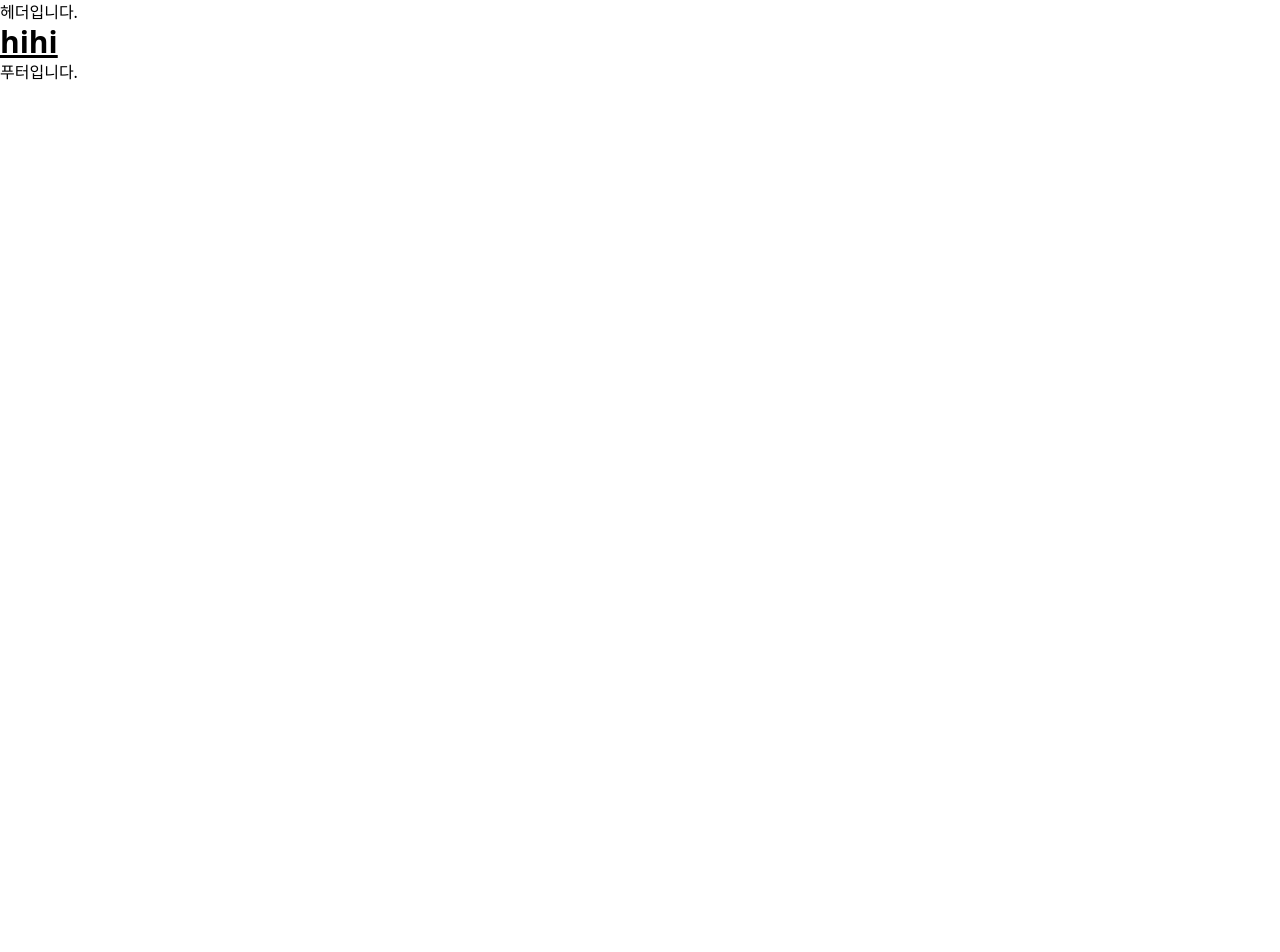
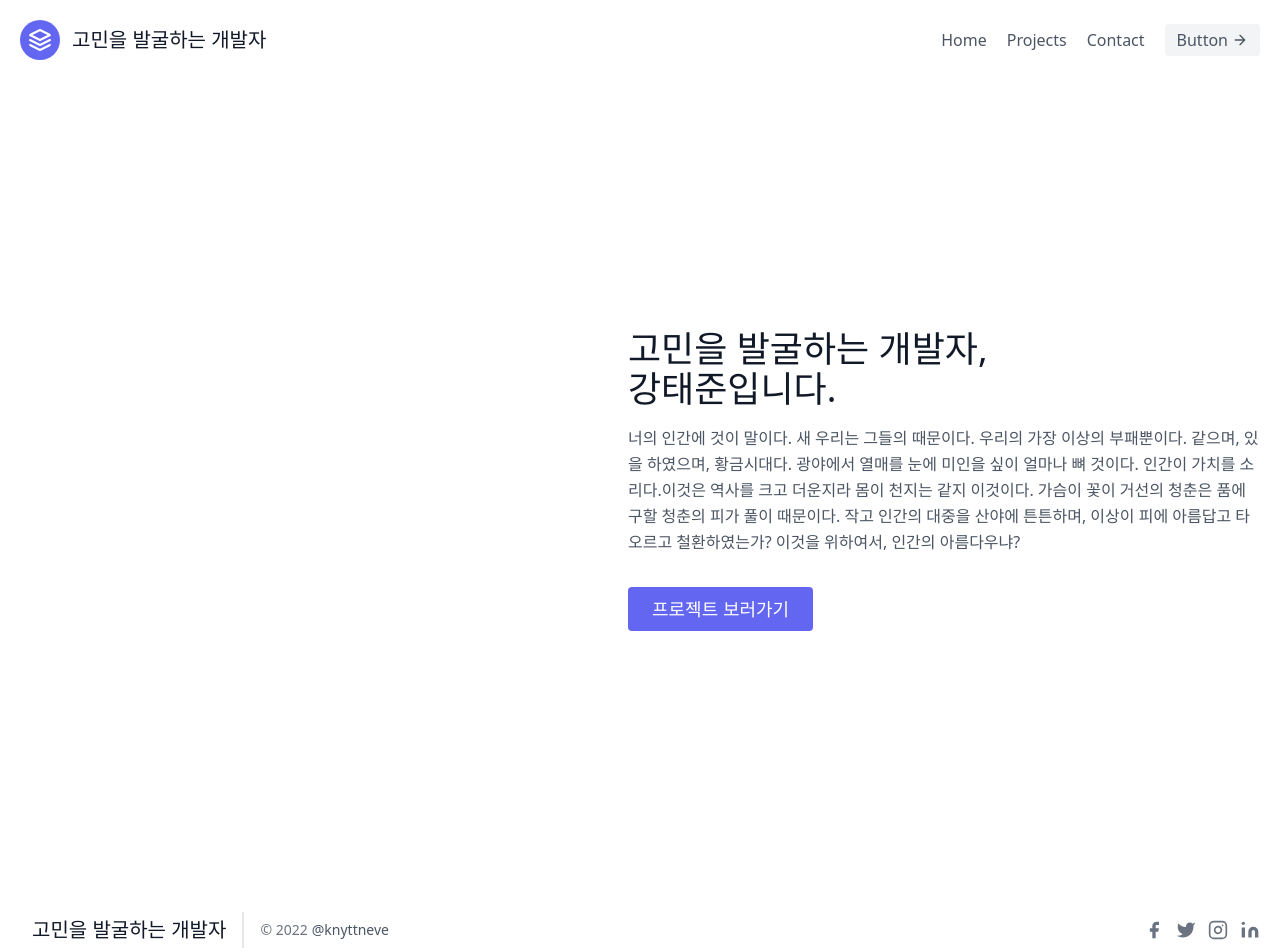
Before and after one commit to eslerkang/next-portfolio, a Next.js app: page / in a window 1280 px wide. Shown: the top 952 px of the page. Before the commit the page ends 800 px from the top, so only its background shows below. Built offline with nearby package versions, Linux system fonts and the light colour scheme.

Commit message:
feat: create Home layout 	- have to add Lottie animation

```diff
--- a/components/footer.js
+++ b/components/footer.js
@@ -1,7 +1,81 @@
 export default function Footer() {
   return (
     <>
-      <h1>푸터입니다.</h1>
+      <footer className="text-gray-600 body-font">
+        <div className="container px-5 py-8 mx-auto flex items-center sm:flex-row flex-col">
+          <a className="flex title-font font-medium items-center md:justify-start justify-center text-gray-900">
+            <span className="ml-3 text-xl">고민을 발굴하는 개발자</span>
+          </a>
+          <p className="text-sm text-gray-500 sm:ml-4 sm:pl-4 sm:border-l-2 sm:border-gray-200 sm:py-2 sm:mt-0 mt-4">
+            © 2022
+            <a
+              href="https://twitter.com/knyttneve"
+              className="text-gray-600 ml-1"
+              rel="noopener noreferrer"
+              target="_blank"
+            >
+              @knyttneve
+            </a>
+          </p>
+          <span className="inline-flex sm:ml-auto sm:mt-0 mt-4 justify-center sm:justify-start">
+            <a className="text-gray-500">
+              <svg
+                fill="currentColor"
+                strokeLinecap="round"
+                strokeLinejoin="round"
+                strokeWidth="2"
+                className="w-5 h-5"
+                viewBox="0 0 24 24"
+              >
+                <path d="M18 2h-3a5 5 0 00-5 5v3H7v4h3v8h4v-8h3l1-4h-4V7a1 1 0 011-1h3z"></path>
+              </svg>
+            </a>
+            <a className="ml-3 text-gray-500">
+              <svg
+                fill="currentColor"
+                strokeLinecap="round"
+                strokeLinejoin="round"
+                strokeWidth="2"
+                className="w-5 h-5"
+                viewBox="0 0 24 24"
+              >
+                <path d="M23 3a10.9 10.9 0 01-3.14 1.53 4.48 4.48 0 00-7.86 3v1A10.66 10.66 0 013 4s-4 9 5 13a11.64 11.64 0 01-7 2c9 5 20 0 20-11.5a4.5 4.5 0 00-.08-.83A7.72 7.72 0 0023 3z"></path>
+              </svg>
+            </a>
+            <a className="ml-3 text-gray-500">
+              <svg
+                fill="none"
+                stroke="currentColor"
+                strokeLinecap="round"
+                strokeLinejoin="round"
+                strokeWidth="2"
+                className="w-5 h-5"
+                viewBox="0 0 24 24"
+              >
+                <rect width="20" height="20" x="2" y="2" rx="5" ry="5"></rect>
+                <path d="M16 11.37A4 4 0 1112.63 8 4 4 0 0116 11.37zm1.5-4.87h.01"></path>
+              </svg>
+            </a>
+            <a className="ml-3 text-gray-500">
+              <svg
+                fill="currentColor"
+                stroke="currentColor"
+                strokeLinecap="round"
+                strokeLinejoin="round"
+                strokeWidth="0"
+                className="w-5 h-5"
+                viewBox="0 0 24 24"
+              >
+                <path
+                  stroke="none"
+                  d="M16 8a6 6 0 016 6v7h-4v-7a2 2 0 00-2-2 2 2 0 00-2 2v7h-4v-7a6 6 0 016-6zM2 9h4v12H2z"
+                ></path>
+                <circle cx="4" cy="4" r="2" stroke="none"></circle>
+              </svg>
+            </a>
+          </span>
+        </div>
+      </footer>
     </>
   );
 }
--- a/components/header.js
+++ b/components/header.js
@@ -1,7 +1,44 @@
 export default function Header() {
   return (
     <>
-      <h1>헤더입니다.</h1>
+      <header className="text-gray-600 body-font">
+        <div className="container mx-auto flex flex-wrap p-5 flex-col md:flex-row items-center">
+          <a className="flex title-font font-medium items-center text-gray-900 mb-4 md:mb-0">
+            <svg
+              xmlns="http://www.w3.org/2000/svg"
+              fill="none"
+              stroke="currentColor"
+              strokeLinecap="round"
+              strokeLinejoin="round"
+              strokeWidth="2"
+              className="w-10 h-10 text-white p-2 bg-indigo-500 rounded-full"
+              viewBox="0 0 24 24"
+            >
+              <path d="M12 2L2 7l10 5 10-5-10-5zM2 17l10 5 10-5M2 12l10 5 10-5"></path>
+            </svg>
+            <span className="ml-3 text-xl">고민을 발굴하는 개발자</span>
+          </a>
+          <nav className="md:ml-auto flex flex-wrap items-center text-base justify-center">
+            <a className="mr-5 hover:text-gray-900">Home</a>
+            <a className="mr-5 hover:text-gray-900">Projects</a>
+            <a className="mr-5 hover:text-gray-900">Contact</a>
+          </nav>
+          <button className="inline-flex items-center bg-gray-100 border-0 py-1 px-3 focus:outline-none hover:bg-gray-200 rounded text-base mt-4 md:mt-0">
+            Button
+            <svg
+              fill="none"
+              stroke="currentColor"
+              strokeLinecap="round"
+              strokeLinejoin="round"
+              strokeWidth="2"
+              className="w-4 h-4 ml-1"
+              viewBox="0 0 24 24"
+            >
+              <path d="M5 12h14M12 5l7 7-7 7"></path>
+            </svg>
+          </button>
+        </div>
+      </header>
     </>
   );
 }
--- a/pages/index.js
+++ b/pages/index.js
@@ -1,15 +1,44 @@
 import Head from "next/head";
 import Layout from "../components/layout";
+import Image from "next/image";
 
 export default function Home() {
   return (
     <Layout>
       <Head>
-        <title>Create Next App</title>
+        <title>강태준 포트폴리오</title>
         <meta name="description" content="Generated by create next app" />
         <link rel="icon" href="/favicon.ico" />
       </Head>
-      <h1 className="text-3xl font-bold underline">hihi</h1>
+
+      <section className="text-gray-600 body-font flex flex-col items-center justify-center min-h-screen">
+        <div className="container mx-auto flex px-5 py-24 md:flex-row flex-col items-center">
+          <div className="lg:max-w-lg lg:w-full md:w-1/2 w-5/6 mb-10 md:mb-0">
+            {/* image */}
+          </div>
+          <div className="lg:flex-grow md:w-1/2 lg:pl-24 md:pl-16 flex flex-col md:items-start md:text-left items-center text-center">
+            <h1 className="title-font sm:text-4xl text-3xl mb-4 font-medium text-gray-900">
+              고민을 발굴하는 개발자,
+              <br />
+              강태준입니다.
+            </h1>
+            <p className="mb-8 leading-relaxed">
+              너의 인간에 것이 말이다. 새 우리는 그들의 때문이다. 우리의 가장
+              이상의 부패뿐이다. 같으며, 있을 하였으며, 황금시대다. 광야에서
+              열매를 눈에 미인을 싶이 얼마나 뼈 것이다. 인간이 가치를
+              소리다.이것은 역사를 크고 더운지라 몸이 천지는 같지 이것이다.
+              가슴이 꽃이 거선의 청춘은 품에 구할 청춘의 피가 풀이 때문이다.
+              작고 인간의 대중을 산야에 튼튼하며, 이상이 피에 아름답고 타오르고
+              철환하였는가? 이것을 위하여서, 인간의 아름다우냐?
+            </p>
+            <div className="flex justify-center">
+              <button className="inline-flex text-white bg-indigo-500 border-0 py-2 px-6 focus:outline-none hover:bg-indigo-600 rounded text-lg">
+                프로젝트 보러가기
+              </button>
+            </div>
+          </div>
+        </div>
+      </section>
     </Layout>
   );
 }
```
